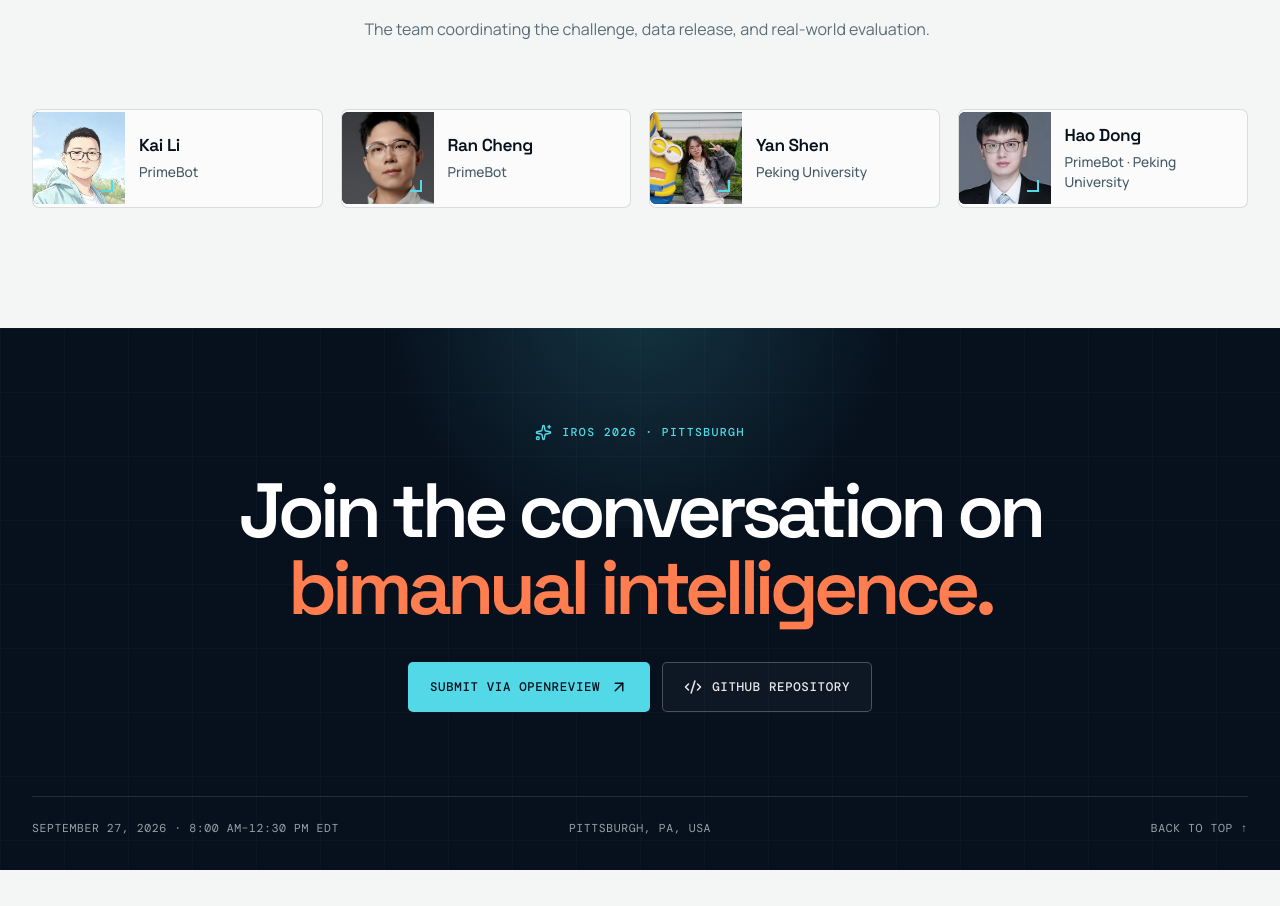
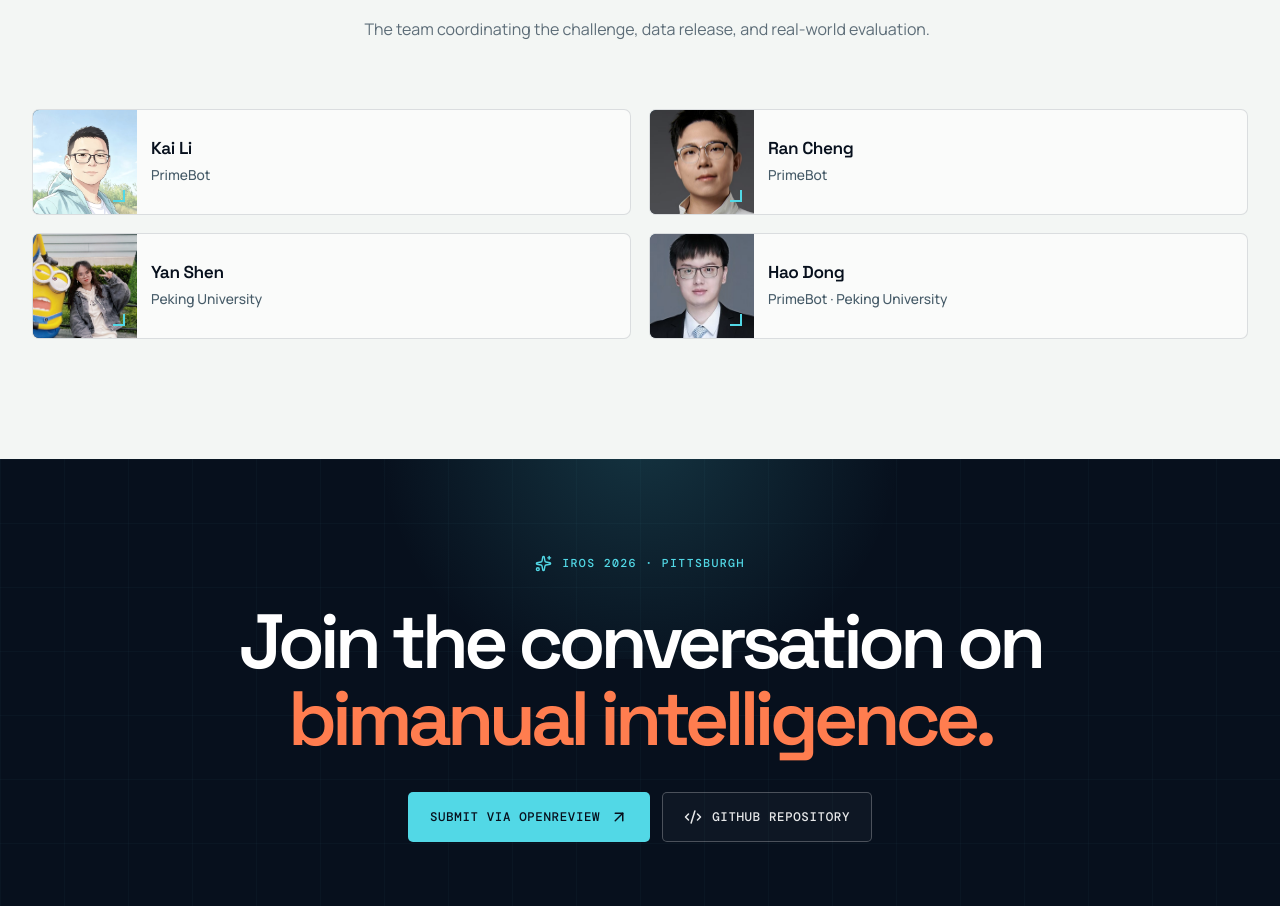
Before and after one commit to bimanual-robot-learning/bimanual-robot-learning.github.io, a React (Vite) app: page / in a window 1280 px wide. Shown: the part 10203-11109 px from the top of the page. Before the commit the page ends 11073 px from the top, so only its background shows below. Built offline with nearby package versions, Linux system fonts and the light colour scheme.

Commit message:
style: expand challenge organizer cards

```diff
--- a/src/App.css
+++ b/src/App.css
@@ -1793,14 +1793,14 @@
 
 .challenge-organizer-grid {
   display: grid;
-  grid-template-columns: repeat(4, minmax(0, 1fr));
+  grid-template-columns: repeat(2, minmax(0, 1fr));
   gap: 18px;
 }
 
 .person-card--challenge-organizer {
   display: grid;
   min-width: 0;
-  grid-template-columns: 92px minmax(0, 1fr);
+  grid-template-columns: 104px minmax(0, 1fr);
   align-items: center;
   background: rgba(255, 255, 255, 0.54);
   border: 1px solid var(--line-light);
```
Also changed, not shown: 1 other file (tests, documents, lock files or other folders).
